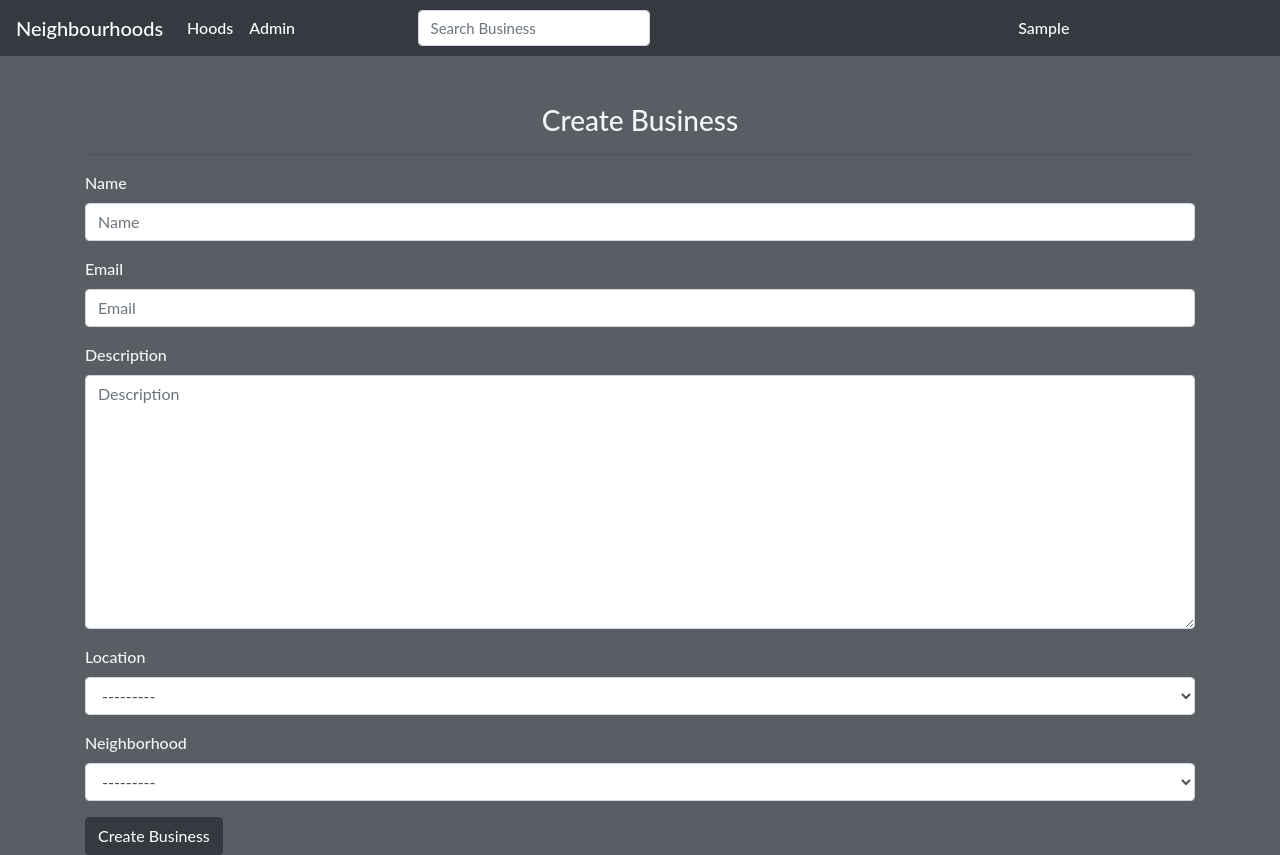
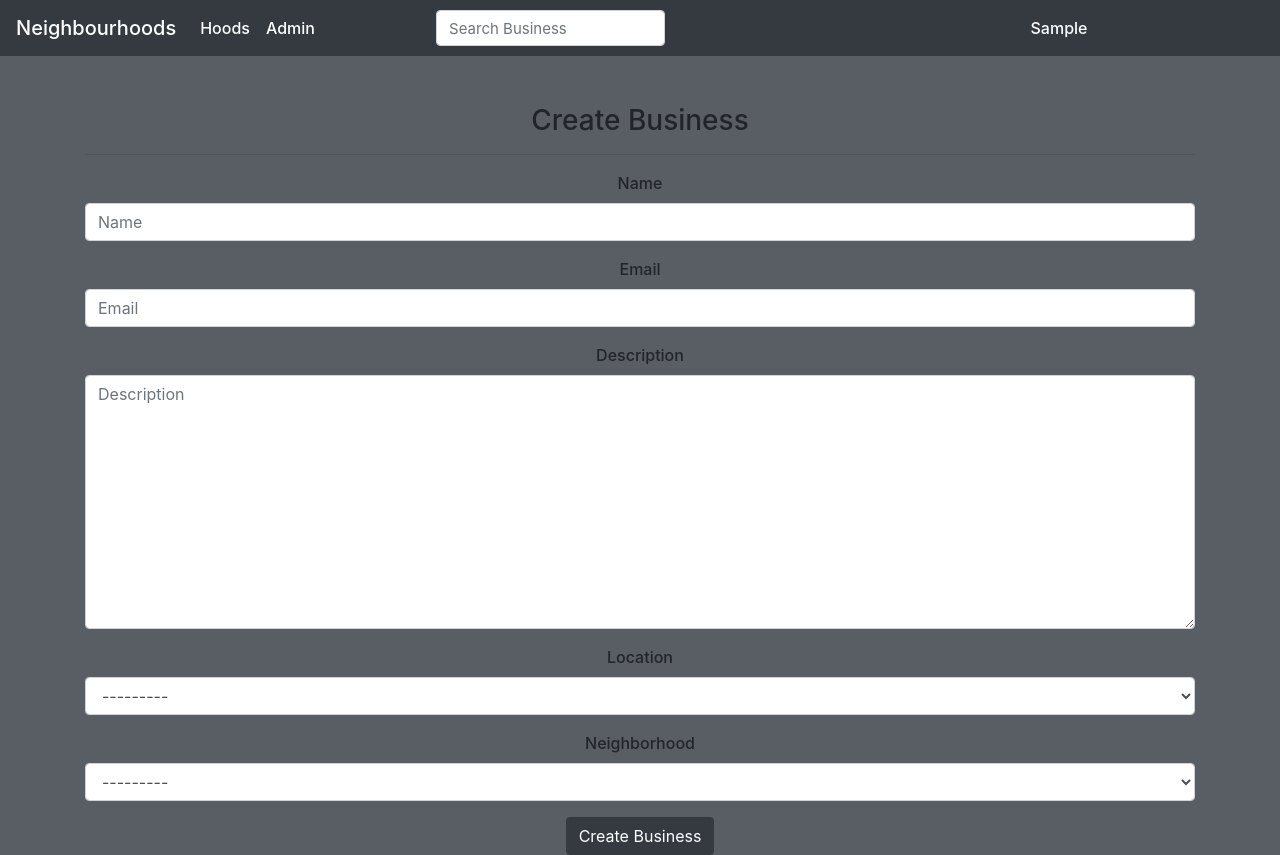
Before and after one commit to monginadiana/Neighbourhood, a Django app: page /create_business in a window 1280 px wide. Run offline with Django 3.2, Linux system fonts and the light colour scheme; the visitor is signed in with stand-in values (Sample User, id 1); data that the repository does not hold is empty; some libraries are stand-ins or nearby versions; some web fonts are replaced.

Commit message:
styling of the jbusiness_form.html

```diff
--- a/app/templates/business_form.html
+++ b/app/templates/business_form.html
@@ -9,19 +9,17 @@
 {% block content %}
 <style>
     body{
-    font-family: 'Lato', global_font_string;
+
     font-weight: 500;
     background-color: #595d64;
-    color: whitesmoke;
     }
-
 </style>
 <br><br>
-<div class="container">
+<div class="container text-center">
     <div class="box">
         <div class="text-center">
         <div class="title">
-            <h3>Create Business</h3>
+            <h3 class="head ">Create Business</h3>
         </div>
         <hr>
         </div>
```
